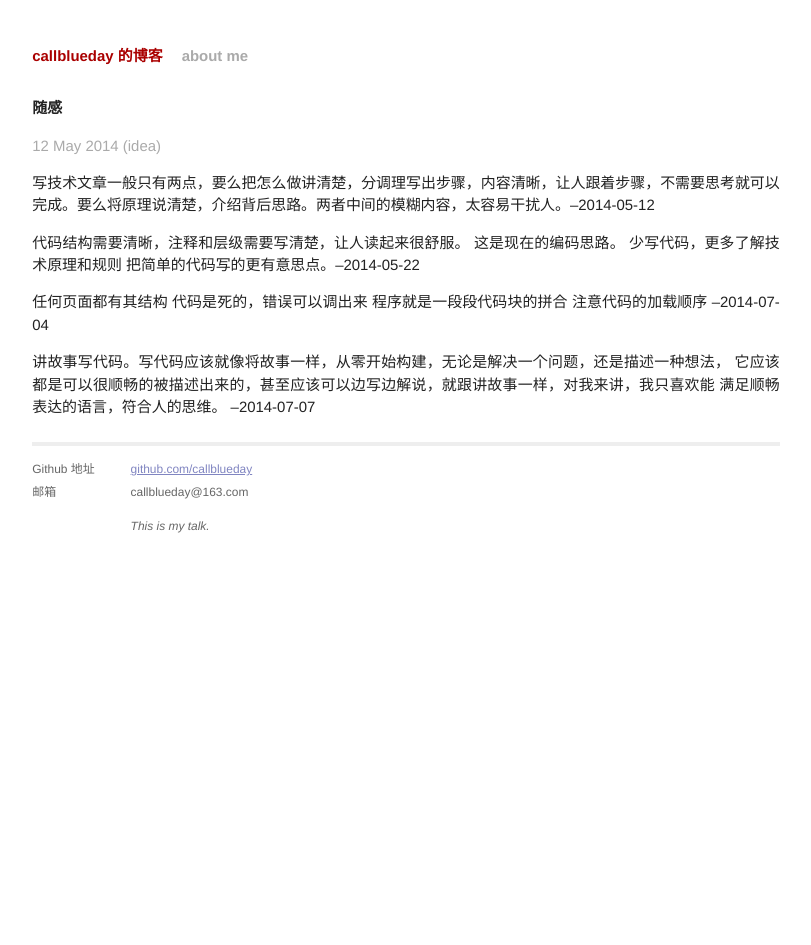
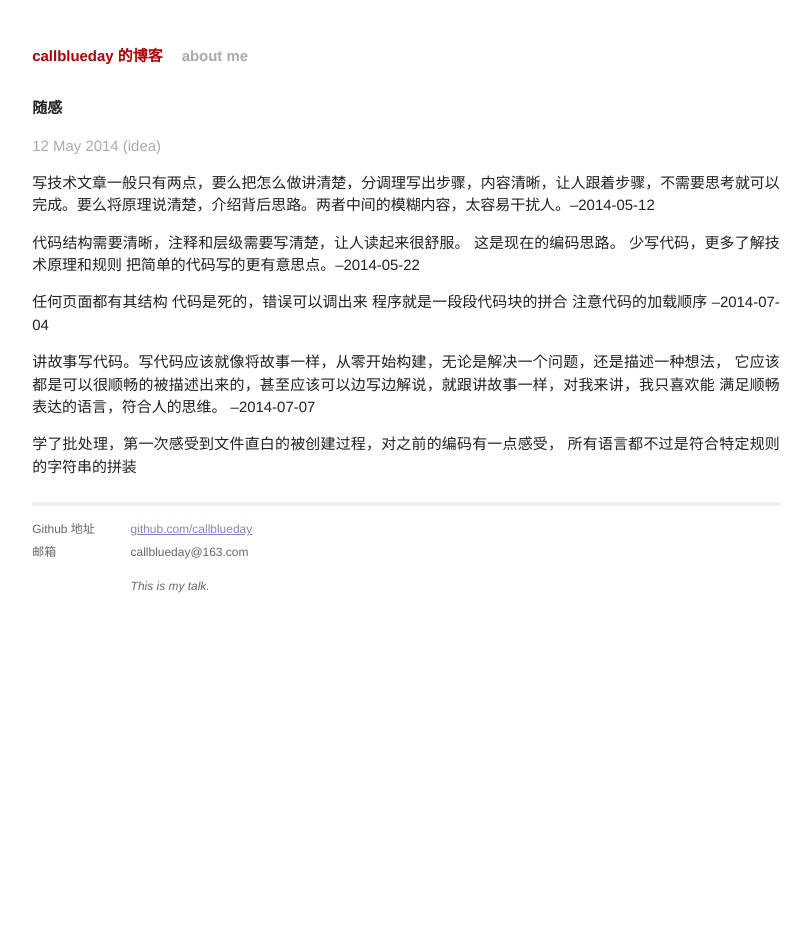
Before and after one commit to callblueday/blog, a Jekyll site: the page built from _posts/2014-05-12-essay-snippet.md, in a window 1280 px wide. Shown: the whole page, without its empty margins (234-1045 px from the left). Built offline with Jekyll 4.4.1, drawn with Linux system fonts in a browser that asks for light colours; Markdown is read by kramdown in place of the engine named in the settings.

Commit message:
更新了随感

```diff
--- a/_posts/2014-05-12-essay-snippet.md
+++ b/_posts/2014-05-12-essay-snippet.md
@@ -23,3 +23,7 @@ categories: idea
 讲故事写代码。写代码应该就像将故事一样，从零开始构建，无论是解决一个问题，还是描述一种想法，
 它应该都是可以很顺畅的被描述出来的，甚至应该可以边写边解说，就跟讲故事一样，对我来讲，我只喜欢能
 满足顺畅表达的语言，符合人的思维。 --2014-07-07
+
+
+学了批处理，第一次感受到文件直白的被创建过程，对之前的编码有一点感受，
+所有语言都不过是符合特定规则的字符串的拼装
```
